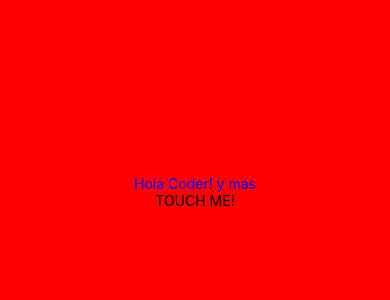
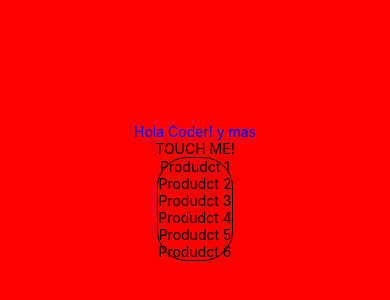
Before and after one commit to leedd87/expo-react-native-ecommerce, a React Native app: screen / in a window 390 px wide. Shown: the part 230-530 px from the top of the page. Built offline with nearby package versions, Linux system fonts and the light colour scheme.

Commit message:
add product list container and products

```diff
--- a/App.js
+++ b/App.js
@@ -7,8 +7,15 @@ export default function App() {
       <Text style={{ color: 'blue' }}>Hola Coder! y mas</Text>
       <TouchableOpacity onPress={() => console.log('PRESS IT')} style={{ backgroundColor: 'red' }}>
         <Text>TOUCH ME!</Text>
-
       </TouchableOpacity>
+      <View style={{ justifyContent: 'center', alignItems: 'center', borderWidth: 1, borderColor: 'black', borderRadius: 30 }}>
+        <Text>Produdct 1</Text>
+        <Text>Produdct 2</Text>
+        <Text>Produdct 3</Text>
+        <Text>Produdct 4</Text>
+        <Text>Produdct 5</Text>
+        <Text>Produdct 6</Text>
+      </View>
       <StatusBar style="auto" />
     </View>
   );
```
